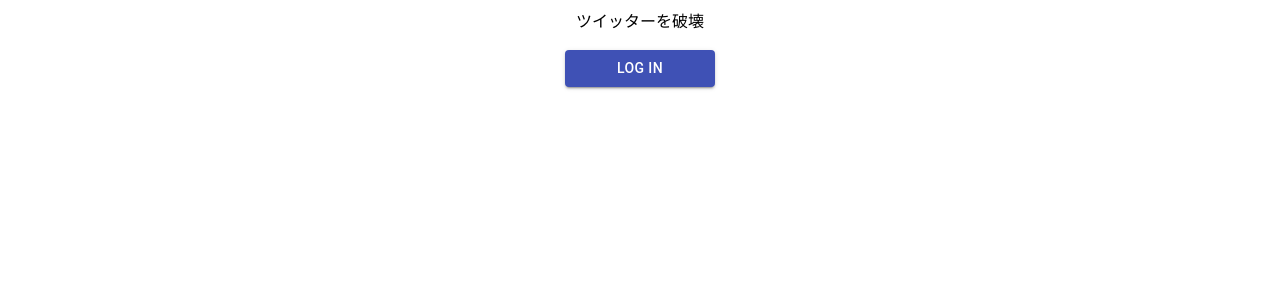
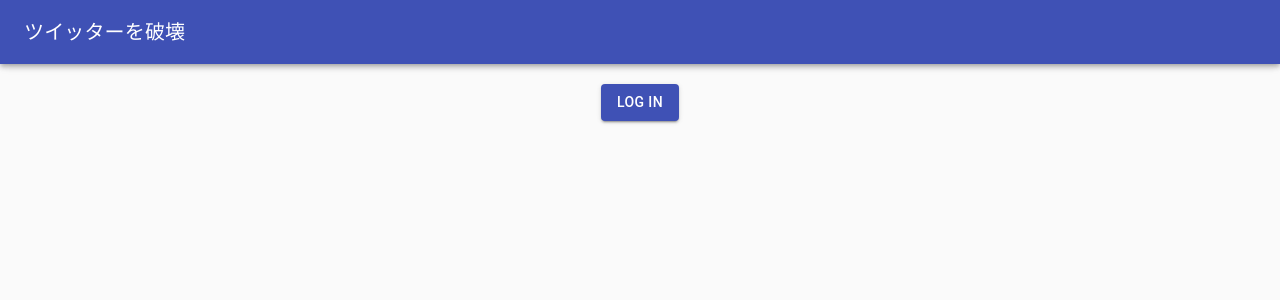
Before and after one commit to ogadra/allMute, a Next.js app in the folder front/: page / in a window 1280 px wide. Shown: the top 300 px of the page. Built offline with nearby package versions, Linux system fonts and the light colour scheme.

Commit message:
header added

```diff
--- /dev/null
+++ b/front/components/header.tsx
@@ -0,0 +1,39 @@
+import React from 'react';
+import AppBar from '@material-ui/core/AppBar';
+import Toolbar from '@material-ui/core/Toolbar';
+import Typography from '@material-ui/core/Typography';
+import CssBaseline from '@material-ui/core/CssBaseline';
+import useScrollTrigger from '@material-ui/core/useScrollTrigger';
+import Box from '@material-ui/core/Box';
+import Container from '@material-ui/core/Container';
+
+// interface Props {
+//   /**
+//    * Injected by the documentation to work in an iframe.
+//    * You won't need it on your project.
+//    */
+
+// }
+
+type Props = {
+    title: string;
+    window?: () => Window;
+    children?: React.ReactElement;
+}
+
+
+export default function Header(props: Props) {
+  return (
+    <div>
+    <title>{props.title}</title>
+      <CssBaseline />
+        <AppBar>
+          <Toolbar>
+            <Typography variant="h6">{props.title}</Typography>
+          </Toolbar>
+        </AppBar>
+      <Toolbar/>
+      <br/>
+    </div>
+  );
+}
--- a/front/pages/index.tsx
+++ b/front/pages/index.tsx
@@ -2,6 +2,7 @@
 import { makeStyles } from '@material-ui/core/styles';
 import Button from '@material-ui/core/Button';
 import axios from 'axios';
+import Header from '../components/header';
 
 const useStyles = makeStyles({
     root: {
@@ -41,9 +42,10 @@
   const classes = useStyles();
   return(
     <div className={classes.root}>
-      <title>ツイッターを破壊</title>
-        <br/>
+      <Header title="ツイッターを破壊" />
+      <div>
         <Button variant="contained" color="primary" onClick={login}>Log in</Button>
+      </div>
     </div>
   )
 }
```
Also changed, not shown: front/pages/settings.tsx (+5 -3 lines), 1 other file (tests, documents, lock files or other folders).
